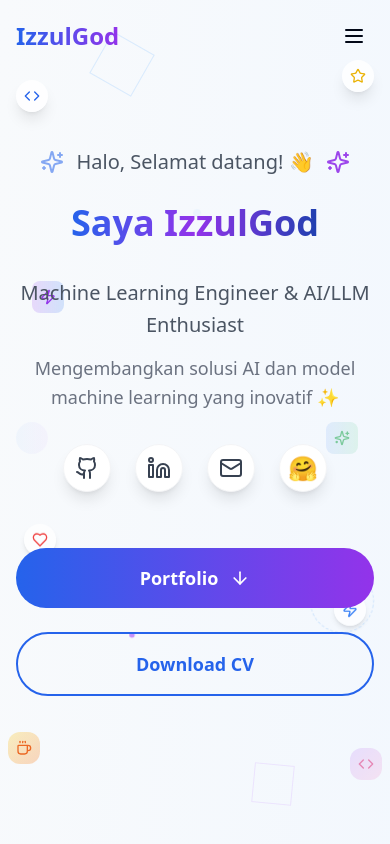
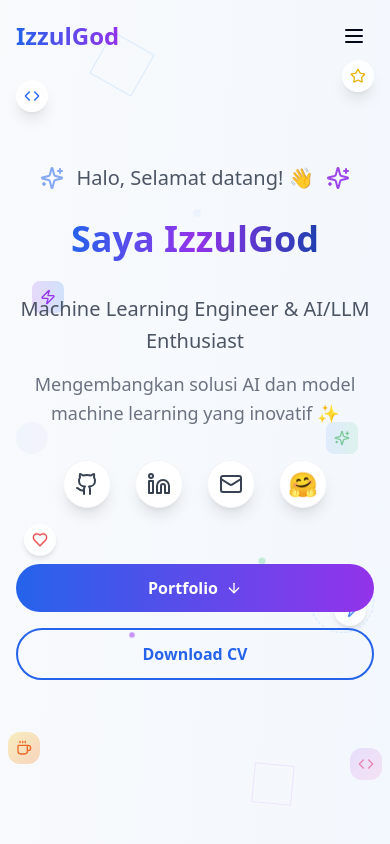
Before and after one commit to IzzulGod/about-izzulgod, a React (Vite) app: page / in a window 390 px wide. Shown: the top 844 px of the page. Built offline with nearby package versions, Linux system fonts and the light colour scheme.

Commit message:
Fix: Adjust button size on mobile
Reduced button size for portfolio and download CV on mobile displays.

```diff
--- a/src/components/Hero.tsx
+++ b/src/components/Hero.tsx
@@ -149,17 +149,17 @@ const Hero = () => {
           </div>
 
           {/* CTA Buttons */}
-          <div className="flex flex-col sm:flex-row gap-6 justify-center items-center">
+          <div className="flex flex-col sm:flex-row gap-4 justify-center items-center">
             <button
               onClick={scrollToProjects}
-              className="w-full sm:w-auto px-10 py-4 bg-gradient-to-r from-blue-600 to-purple-600 text-white rounded-full font-semibold hover:shadow-lg transition-all duration-300 hover:scale-105 flex items-center justify-center space-x-3 group text-lg"
+              className="w-full sm:w-auto px-6 sm:px-10 py-3 sm:py-4 bg-gradient-to-r from-blue-600 to-purple-600 text-white rounded-full font-semibold hover:shadow-lg transition-all duration-300 hover:scale-105 flex items-center justify-center space-x-2 sm:space-x-3 group text-base sm:text-lg"
             >
               <span>Portfolio</span>
-              <ArrowDown className="w-5 h-5" />
+              <ArrowDown className="w-4 h-4 sm:w-5 sm:h-5" />
             </button>
             <button
               onClick={downloadCV}
-              className="w-full sm:w-auto px-10 py-4 border-2 border-blue-600 text-blue-600 rounded-full font-semibold hover:bg-blue-600 hover:text-white transition-all duration-300 hover:scale-105 text-lg"
+              className="w-full sm:w-auto px-6 sm:px-10 py-3 sm:py-4 border-2 border-blue-600 text-blue-600 rounded-full font-semibold hover:bg-blue-600 hover:text-white transition-all duration-300 hover:scale-105 text-base sm:text-lg"
             >
               Download CV
             </button>
```
